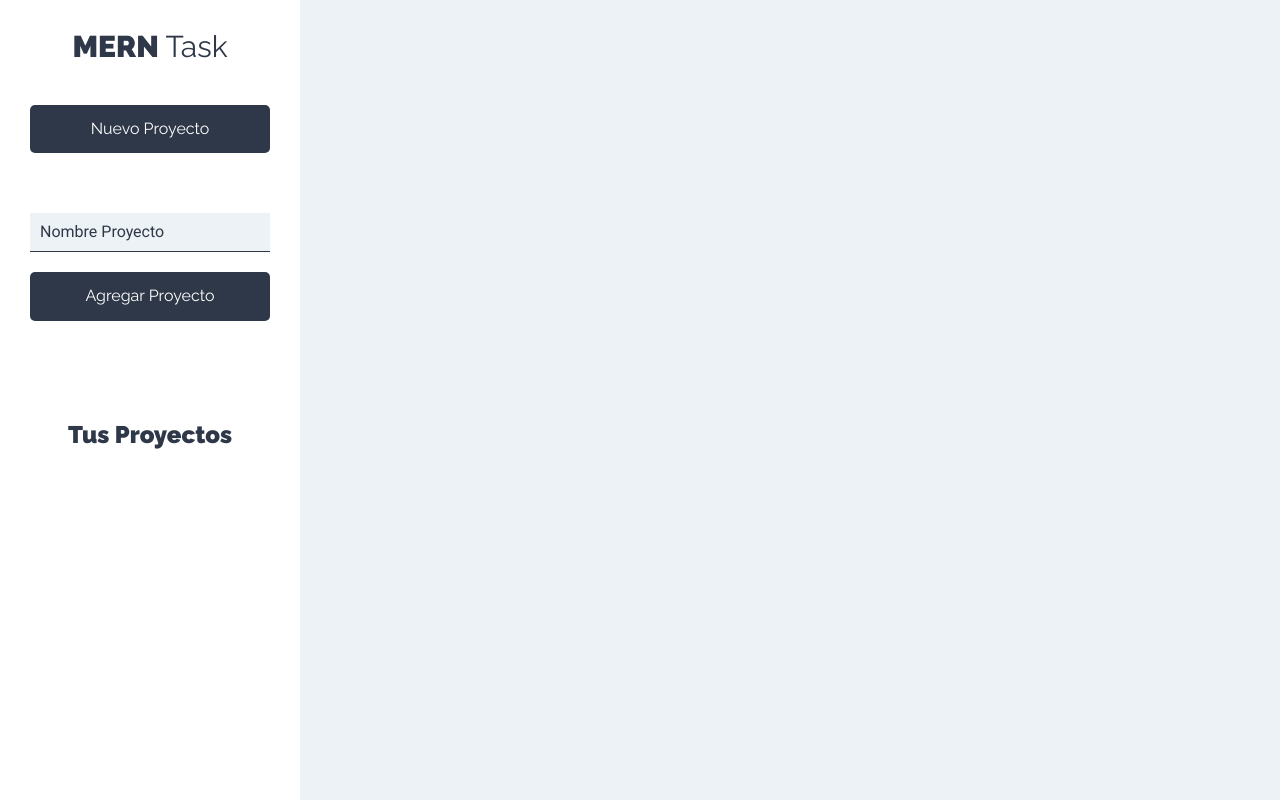
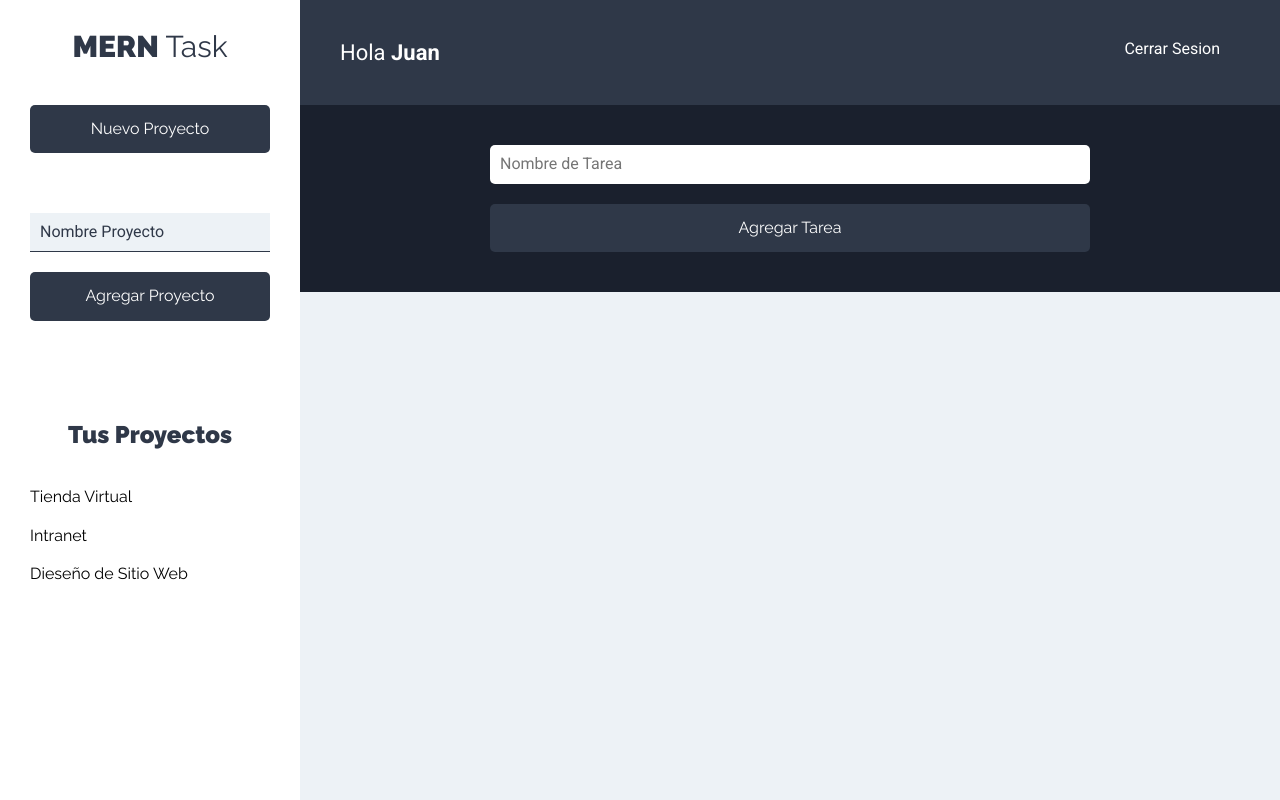
Before and after one commit to brian-dg/mern-proyectos, a React (Create React App) app: page /proyectos in a window 1280 px wide. Built offline with nearby package versions, Linux system fonts and the light colour scheme.

Commit message:
Creando Formulario de proyectos

```diff
--- /dev/null
+++ b/src/components/Tarea/FormTarea.js
@@ -0,0 +1,28 @@
+import React from 'react'
+
+const FormTarea = () => {
+return (
+    <div className = "formulario">
+        <form>
+            <div className="contenedor-input">
+            <input
+                type="text"
+                className="input-text"
+                name="nombre"
+                placeholder="Nombre de Tarea" />
+            </div>
+
+            <div className="contenedor-input">
+                <input
+                    type="submit"
+                    className="btn btn-block btn-submit btn-primario"
+                    value="Agregar Tarea"
+                    />
+
+            </div>
+        </form>
+    </div>
+)
+}
+
+export default FormTarea;
--- /dev/null
+++ b/src/components/layout/Barra.js
@@ -0,0 +1,18 @@
+import React from 'react';
+
+const Barra = () =>{
+    return (
+        <header className ="app-header">
+            <p className="nombre-usuario">
+                Hola <span>Juan</span>
+            </p>
+
+            <nav className="nav-principal">
+                <a href="#!">Cerrar Sesion</a>
+            </nav>
+        </header>
+
+    );
+}
+
+export default Barra;
--- a/src/components/layout/Sidebar.js
+++ b/src/components/layout/Sidebar.js
@@ -1,5 +1,6 @@
 import React from 'react'
 import NuevoProyecto  from '../proyectos/NuevoProyecto';
+import ListadoProyecto from '../proyectos/ListadoProyecto';
 
 
 const Sidebar = () => {
@@ -14,9 +15,10 @@ const Sidebar = () => {
 
             <div className="proyectos">
             <h2>Tus Proyectos</h2>
+            <ListadoProyecto/>
             </div>
+
         </aside>
-
     );
 }
 
--- /dev/null
+++ b/src/components/proyectos/ListadoProyecto.js
@@ -0,0 +1,25 @@
+import React from 'react';
+import Proyecto from './Proyecto';
+
+
+const ListadoProyecto = () => {
+
+    const proyecto = [
+
+        {nombre:'Tienda Virtual'},
+        {nombre: 'Intranet'},
+        {nombre: 'Dieseño de Sitio Web'}
+]
+
+    return (
+
+        <ul className="listado-proyectos">
+            {proyecto.map(proyecto => (
+                <Proyecto
+                proyecto={proyecto}/>
+            ))}
+        </ul>
+    )
+}
+
+export default ListadoProyecto;
--- a/src/components/proyectos/NuevoProyecto.js
+++ b/src/components/proyectos/NuevoProyecto.js
@@ -1,7 +1,38 @@
-import React, {Fragment} from 'react';
+import React, {Fragment, useState} from 'react';
+
+
 
 const NuevoProyecto = () => {
+
+    const [proyecto, guardarProyecto] = useState ({
+        nombre: ''
+    });
+
+    //Extraer nombre del proyecto
+    const {nombre} = proyecto;
+
+    //Lee los contenido del input
+    const onChangeProyecto = e => {
+        guardarProyecto({
+            ...proyecto,
+            [e.target.name] : e.target.value
+        })
+    }
+
+    //Cuando el usuario envia un proyecto
+    const onSubmitProyecto = e => {
+        e.preventDefault();
+
+        //validar el proyecto
+
+        //Agregar al state
+
+        //Reiniciar el Form
+
+    }
+
     return (
+
 
     <Fragment>
 
@@ -11,12 +42,16 @@ const NuevoProyecto = () => {
         Nuevo Proyecto
         </button>
 
-        <form className="formulario-nuevo-proyecto">
+        <form
+        onSubmit = {onSubmitProyecto}
+        className="formulario-nuevo-proyecto">
             <input
                 type="text"
                 className="input-text"
                 placeholder="Nombre Proyecto"
-                name="nombre"/>
+                name="nombre"
+                value= {nombre}
+                onChange = {onChangeProyecto}/>
 
             <input
                 type="submit"
--- /dev/null
+++ b/src/components/proyectos/Proyecto.js
@@ -0,0 +1,17 @@
+import React from 'react';
+
+
+const Proyecto = ({proyecto}) => {
+
+    return (
+        <li>
+            <button
+                type="button"
+                className="btn btn-blank">
+        {proyecto.nombre}
+            </button>
+        </li>
+        )
+}
+
+export default Proyecto;
--- a/src/components/proyectos/Proyectos.js
+++ b/src/components/proyectos/Proyectos.js
@@ -1,14 +1,20 @@
 import React from 'react'
 import Sidebar from '../layout/Sidebar';
+import Barra from '../layout/Barra';
+import FormTarea from '../Tarea/FormTarea';
 
 
 const Proyectos = () => {
     return (
         <div className="contenedor-app">
-           <Sidebar/>
+        <Sidebar/>
 
             <div className="seccion-principal">
+                <Barra/>
+
                 <main>
+                    <FormTarea/>
+
                     <div className="contenedor-tareas">
 
                     </div>
```
Also changed, not shown: src/components/Tarea/ListadoTareas.js (added), src/components/Tarea/Tarea.js (added).
